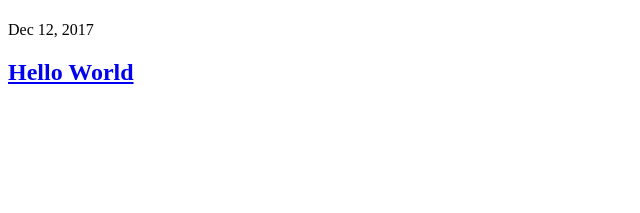
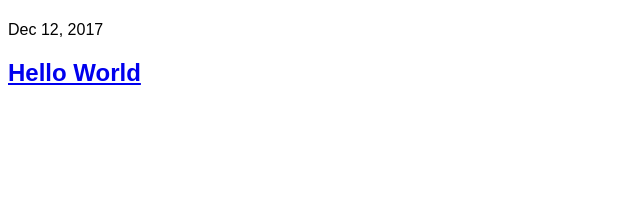
Before and after one commit to dorpga/dorpga.github.io, a Jekyll site: the page built from index.html, in a window 1280 px wide. Shown: the top 213 px of the page, without its empty margins (0-640 px from the left). Built offline with Jekyll 4.4.1, drawn with Linux system fonts in a browser that asks for light colours.

Commit message:
Update scripts.html

```diff
--- a/_includes/scripts.html
+++ b/_includes/scripts.html
@@ -1 +1 @@
-<link rel="stylesheet" href="{{ "/assets/css/master.css" | relative_url }}">
+<link rel="stylesheet" href="{{ "/css/master.css" | relative_url }}">
```
